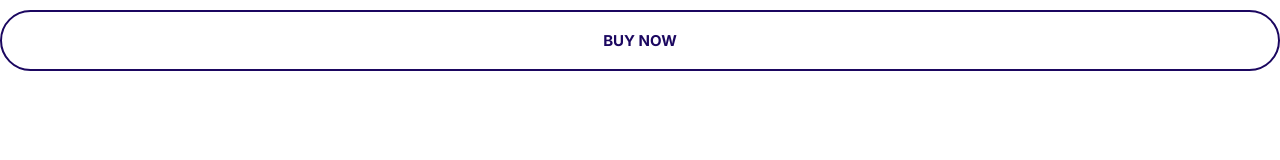
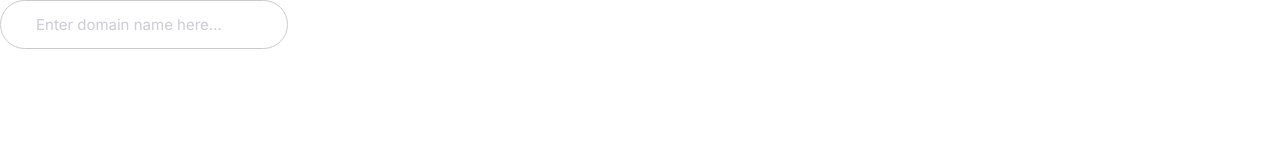
Before and after one commit to hoang91/Frontend-FirstProject, a plain HTML site: page index.html in a window 1280 px wide. Drawn offline with Linux system fonts and the light colour scheme.

Commit message:
Build input component

```diff
--- a/css/styles.css
+++ b/css/styles.css
@@ -236,3 +236,24 @@
     font-size: 1.5rem;
   }
 }
+
+/* INPUTS */
+
+.input {
+  border-radius: 30px;
+  border: 1px solid #ccc;
+  color: var(--color-headings);
+  font-size: 2rem;
+  outline: none;
+  padding: 1.5rem 3.5rem;
+}
+
+::placeholder {
+  color: #cdcbd7;
+}
+
+@media screen and (min-width: 1024px) {
+  .input {
+    font-size: 1.5rem;
+  }
+}
--- a/index.html
+++ b/index.html
@@ -15,6 +15,6 @@
     <title>Document</title>
   </head>
   <body>
-    <button class="btn btn--outline btn--block">Buy Now</button>
+    <input type="text" class="input" placeholder="Enter domain name here..." />
   </body>
 </html>
```
Also changed, not shown: components/input.html (added, +1 -0 lines).
